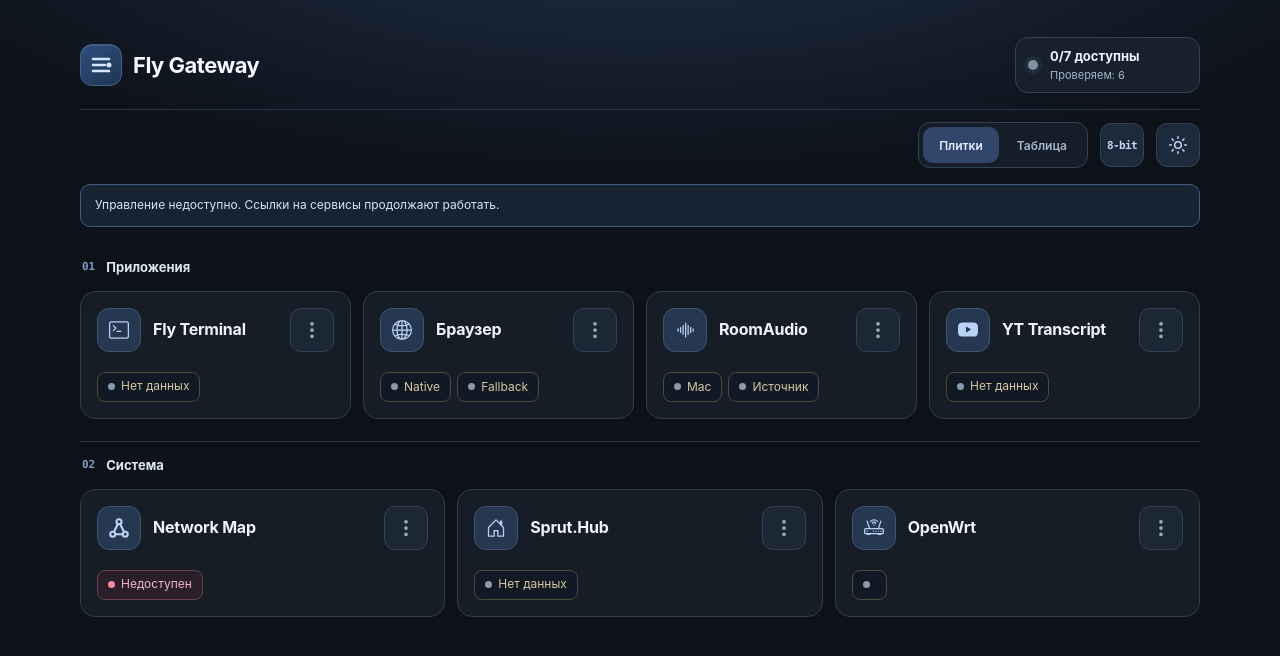
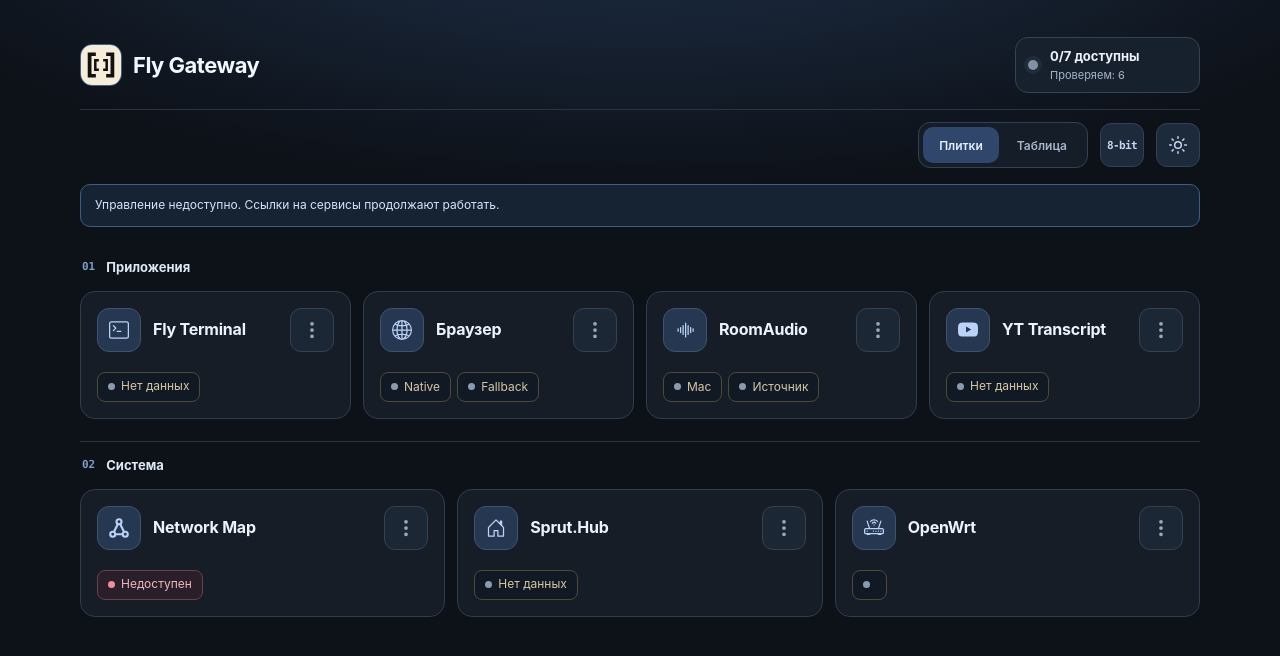
Before and after one commit to lcruspe/fly-terminal, a plain HTML site: page macos/gateway/admin.html in a window 1280 px wide. Drawn offline with Linux system fonts and the light colour scheme; no server answers; files whose address does not match are found by name.

Commit message:
Brand Gateway with nested bracket icon and PWA assets

```diff
--- a/macos/gateway/admin.html
+++ b/macos/gateway/admin.html
@@ -17,6 +17,10 @@
     } catch { document.documentElement.dataset.gatewayTheme = "dark"; document.documentElement.dataset.gatewayStyle = "classic"; }
   </script>
   <title>Fly Gateway · Сервисы Mac mini</title>
+  <link rel="icon" type="image/svg+xml" href="/gateway-icon.svg">
+  <link rel="icon" sizes="32x32" href="/favicon.ico">
+  <link rel="apple-touch-icon" sizes="180x180" href="/gateway-icon-180.png">
+  <link rel="manifest" href="/gateway.webmanifest">
   <link rel="stylesheet" href="/gateway.css">
 </head>
 <body class="dashboard-page">
@@ -24,10 +28,7 @@
     <header class="gateway-header">
       <div class="gateway-brand">
         <span class="gateway-mark" aria-hidden="true">
-          <svg width="28" height="28" viewBox="0 0 28 28" fill="none">
-            <path d="M6 8h16M6 14h12M6 20h16" stroke="currentColor" stroke-width="2.5" stroke-linecap="round"/>
-            <circle cx="22" cy="14" r="2.5" fill="currentColor"/>
-          </svg>
+          <img src="/gateway-icon.svg" alt="" width="1000" height="1000">
         </span>
         <div class="gateway-heading">
           <h1>Fly Gateway</h1>
--- a/macos/gateway/gateway.css
+++ b/macos/gateway/gateway.css
@@ -1010,3 +1010,7 @@ html[data-gateway-style="retro"] .session-menu .session-error { color: var(--ret
   body.dashboard-page .session-actions .session-menu-trigger { min-height: 44px; padding: 6px 8px; }
   body:not(.dashboard-page) .session-actions { margin-top: 12px; }
 }
+
+/* Brand mark stays identical in all gateway themes. */
+.gateway-mark { overflow: hidden; }
+.gateway-mark img { display: block; width: 100%; height: 100%; object-fit: contain; }
```
Also changed, not shown: macos/gateway/favicon.ico (added), macos/gateway/gateway-icon-180.png (added), macos/gateway/gateway-icon-192.png (added), macos/gateway/gateway-icon-512.png (added), macos/gateway/gateway-icon.svg (added), macos/gateway/gateway.webmanifest (added), 2 other files.
